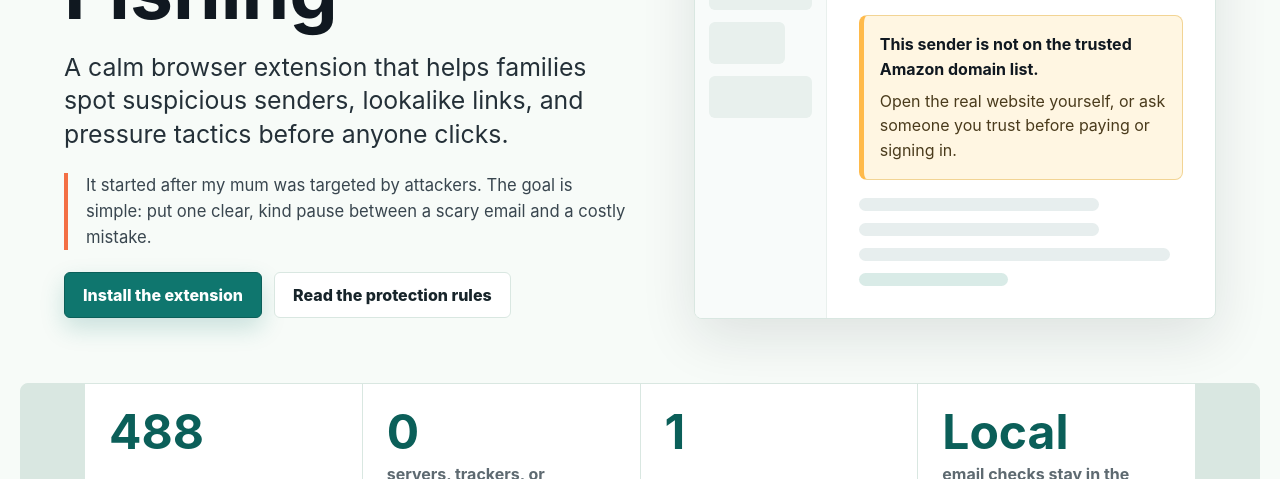
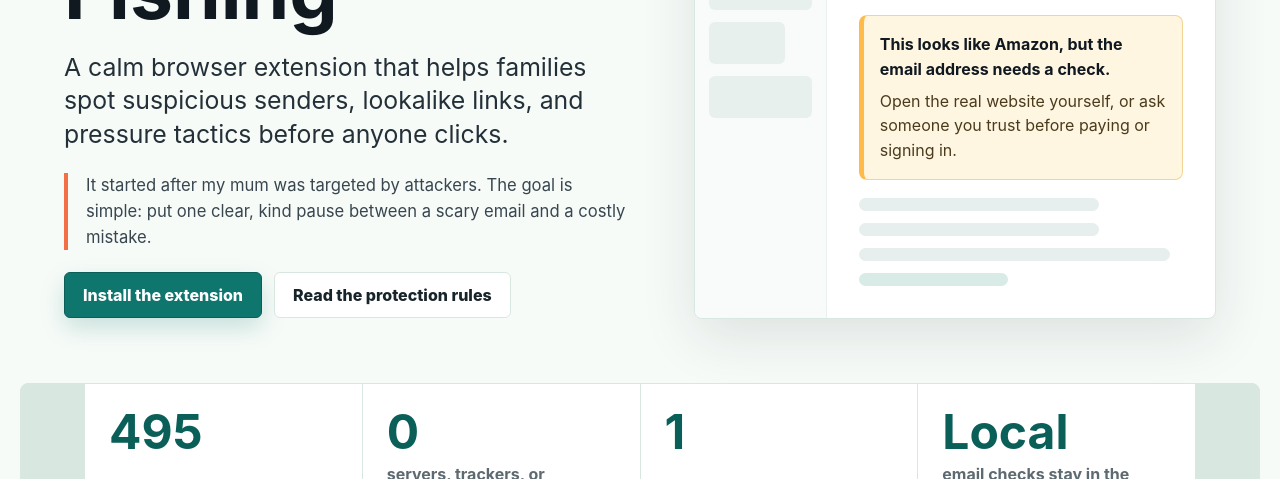
Before and after one commit to Makio64/byebyefishing-site, a website: page index.html in a window 1280 px wide. Shown: the part 321-800 px from the top of the page. Drawn offline with Linux system fonts and the light colour scheme.

Commit message:
Update homepage rule messaging

```diff
--- a/index.html
+++ b/index.html
@@ -79,7 +79,7 @@
                 </div>
               </div>
               <div class="warning-band">
-                <strong>This sender is not on the trusted Amazon domain list.</strong>
+                <strong>This looks like Amazon, but the email address needs a check.</strong>
                 <p>Open the real website yourself, or ask someone you trust before paying or signing in.</p>
               </div>
               <div class="message-lines" aria-hidden="true">
@@ -95,7 +95,7 @@
 
       <section class="stats-band" aria-label="Product facts">
         <div>
-          <strong>488</strong>
+          <strong>495</strong>
           <span>protected brand rules</span>
         </div>
         <div>
@@ -154,7 +154,7 @@
         <div class="feature-grid">
           <article>
             <h3>Brand impersonation</h3>
-            <p>Warns when a message claims a known brand but uses an untrusted sender domain.</p>
+            <p>Warns when a message claims a known brand but uses an email address outside the safety list.</p>
           </article>
           <article>
             <h3>Lookalike links</h3>
```
